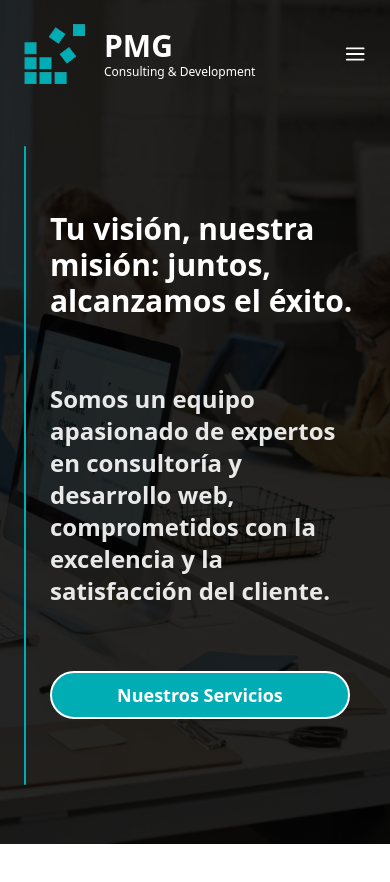
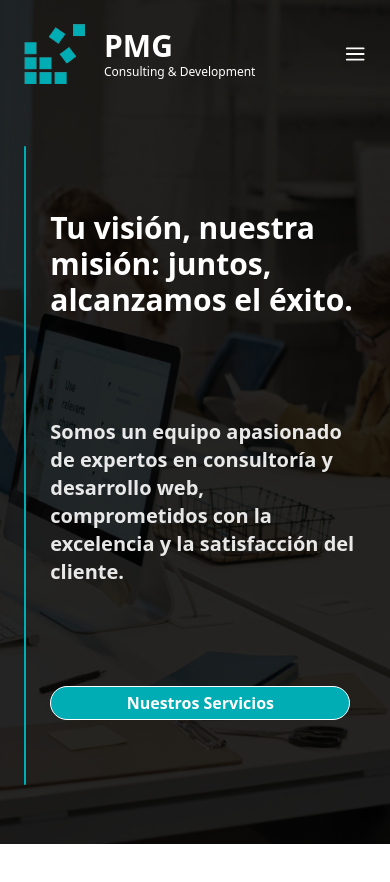
Before and after one commit to beMimg/PMG, a React (Create React App) app: page / in a window 390 px wide. Shown: the top 882 px of the page. Built offline with nearby package versions, Linux system fonts and the light colour scheme.

Commit message:
Modify font sizes in the homepage section

```diff
--- a/src/pages/Homepage.tsx
+++ b/src/pages/Homepage.tsx
@@ -15,17 +15,17 @@ const Homepage = () => {
           }}
         />
         <span className="logo-background-color h-[90%] w-[10px] rounded-md md:h-[75%]"></span>
-        <div className="flex flex-col gap-16 ">
+        <div className="flex h-full flex-col justify-evenly ">
           <h2 className="  text-3xl font-bold md:text-5xl ">
             Tu visión, nuestra misión: juntos, alcanzamos el éxito.
           </h2>
-          <h2 className="text-2xl font-semibold opacity-90   md:text-3xl md:opacity-70">
+          <h2 className="text-xl font-semibold opacity-90   md:text-3xl md:opacity-70">
             Somos un equipo apasionado de expertos en consultoría y desarrollo
             web, comprometidos con la excelencia y la satisfacción del cliente.
           </h2>
           <NavLink
             to="/servicios"
-            className=" logo-background-color hover: max-w-[300px] rounded-full border-2 border-white p-2 px-5 text-center text-lg font-semibold transition-all hover:border-teal-500 hover:bg-white hover:text-teal-500 md:text-xl"
+            className=" logo-background-color max-w-[300px] rounded-full border border-white p-1 px-5 text-center text-base font-semibold transition-all hover:border-teal-500 hover:bg-white hover:text-teal-500 md:border-2 md:text-lg"
           >
             Nuestros Servicios
           </NavLink>
```
